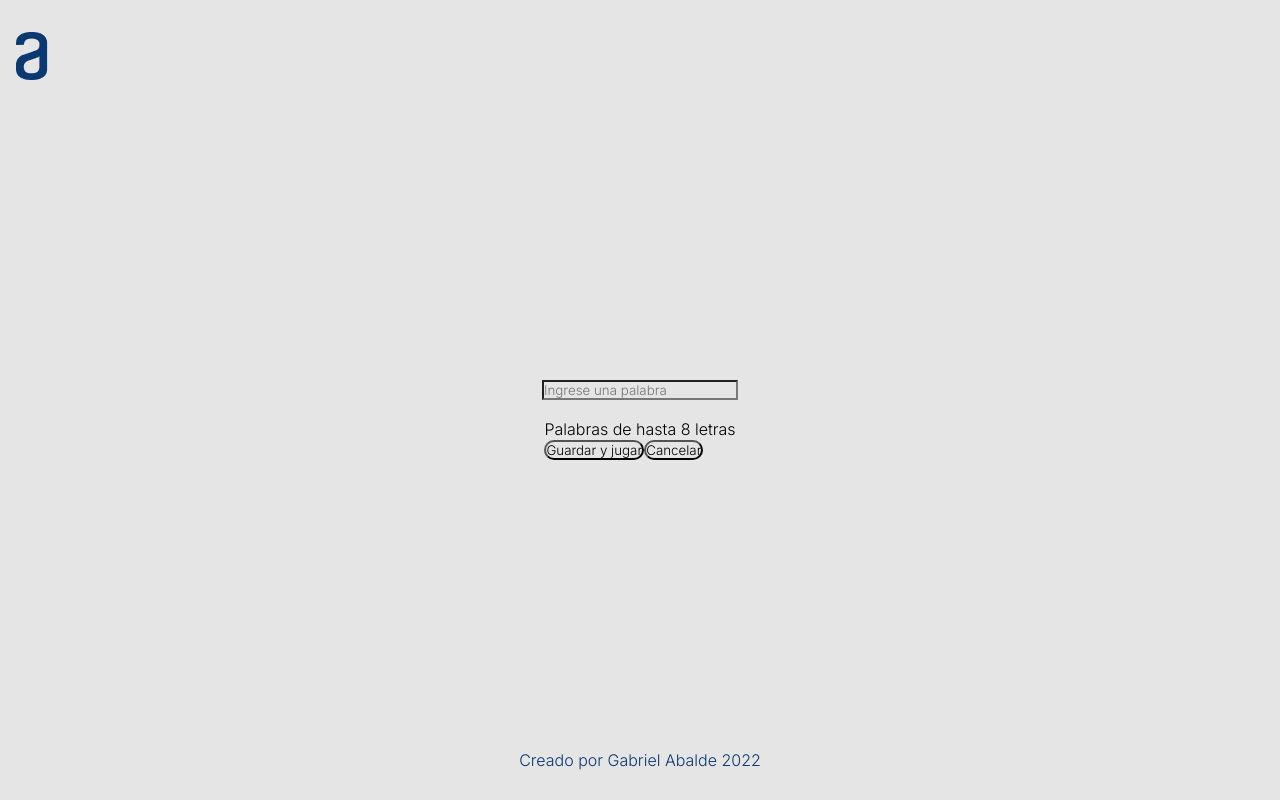
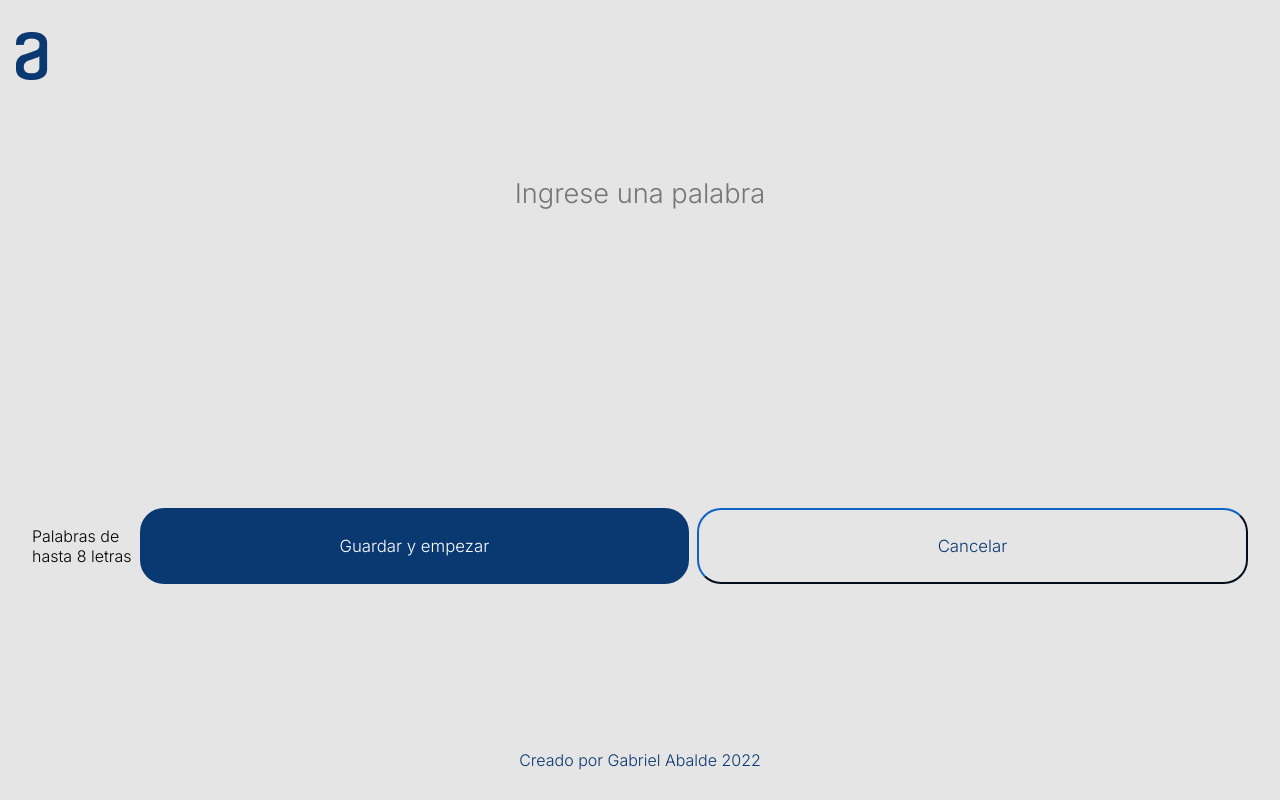
Before and after one commit to GabiTheCoco/juegoDeAhorcado, a plain HTML site: page index.html in a window 1280 px wide. Both pictures are taken after a click on the button "Agregar nueva palabra". Drawn offline with Linux system fonts and the light colour scheme.

Commit message:
v1.1.8 (opcion agregar palabra flex completo)

```diff
--- a/css/agregarPalabra.css
+++ b/css/agregarPalabra.css
@@ -0,0 +1,59 @@
+.sectionAgregarPalabra{
+    height: 90%;
+}
+
+.opcionAgregarPalabra {
+    height: 100%;
+    width: 95vw;
+    display: flex;
+    flex-direction: column;
+    justify-content: space-between;
+    align-items: center;
+}
+
+.ingresoTexto{
+    height: 10%;
+    width: 80vw;
+    border: none;
+    text-align: center;
+    font-size: 1.7rem;
+    color:#0A3871;
+    outline: none;
+}
+
+.zonaBotones{
+    height: 50%;
+    width: 95vw;
+    display: flex;
+    flex-direction: column;
+    align-items: center;
+    justify-content: center;
+    gap: .5rem;
+}
+
+
+.seguirJuego, .cancelarJuego{
+    width: 80vw;
+    height: 30%;
+    font-size: 1.05rem;
+    padding: 1rem;
+}
+
+.seguirJuego{
+    background-color: #0A3871;
+    color: white;
+    border: none;
+}
+
+.cancelarJuego {
+    border-color:#0A3871;
+    color:#0A3871;
+
+}
+
+
+@media screen and (min-width: 768px){
+    .zonaBotones{
+        flex-direction: row;
+    }
+}
--- a/css/reglas.css
+++ b/css/reglas.css
@@ -28,5 +28,6 @@
     .listaReglas .item{
         height: auto;
         padding: .8rem;
+        font-size: 1.1rem;
     }
 }
--- a/css/style.css
+++ b/css/style.css
@@ -43,4 +43,5 @@
 
 .invisible{
     display: none;
+    height: 0%;
 }
--- a/index.html
+++ b/index.html
@@ -12,9 +12,10 @@
         <link href="https://fonts.googleapis.com/css2?family=Inter:wght@300&display=swap" rel="stylesheet">
 
         <link rel="stylesheet" href="css/style.css">
+        <link rel="stylesheet" href="css/base.css">
         <link rel="stylesheet" href="css/flexbox.css">
         <link rel="stylesheet" href="css/reglas.css">
-        <link rel="stylesheet" href="css/base.css">
+        <link rel="stylesheet" href="css/agregarPalabra.css">
         <!-- <link rel="stylesheet" href="css/responsive.css"> -->
 
     </head>
--- a/js/agregarPalabra.js
+++ b/js/agregarPalabra.js
@@ -1,9 +1,10 @@
 let ingresarNuevaPalabra = document.querySelector(".ingresarPalabra");
 let cuandoHayPalabrasNuevas = [], cuandoNoHayPalabrasNuevas = [];
 
-let ingresoTexto = document.createElement("input"), zonaBotones = document.createElement("div"), descripcionPalabra = document.createElement("p") , seguirJuego = document.createElement("button"), cancelarJuego = document.createElement("button");
+let sectionAgregarPalabra = document.createElement("section"), opcionAgregarPalabra = document.createElement("opcionAgregarPalabra"), ingresoTexto = document.createElement("input"), zonaBotones = document.createElement("div"), descripcionPalabra = document.createElement("p") , seguirJuego = document.createElement("button"), cancelarJuego = document.createElement("button");
 
 ingresoTexto.setAttribute("placeholder", "Ingrese una palabra");
+ingresoTexto.setAttribute("maxlength", "8");
 
 ingresoTexto = agregarClase(ingresoTexto, "ingresoTexto");
 
@@ -14,27 +15,24 @@ descripcionPalabra.textContent = "Palabras de hasta 8 letras"
 
 seguirJuego = agregarClase(seguirJuego, "seguirJuego");
 seguirJuego = agregarClase(seguirJuego, "boton");
-seguirJuego.textContent = "Guardar y jugar";
+seguirJuego.textContent = "Guardar y empezar";
 
 cancelarJuego = agregarClase(cancelarJuego, "cancelarJuego");
 cancelarJuego = agregarClase(cancelarJuego, "boton");
 cancelarJuego.textContent = "Cancelar";
 
-cuandoHayPalabrasNuevas.push(ingresoTexto);
-cuandoHayPalabrasNuevas.push(descripcionPalabra);
-cuandoHayPalabrasNuevas.push(seguirJuego);
-cuandoHayPalabrasNuevas.push(cancelarJuego);
-
 zonaBotones.appendChild(descripcionPalabra);
 zonaBotones.appendChild(seguirJuego);
 zonaBotones.appendChild(cancelarJuego);
 
+opcionAgregarPalabra = agregarClase(opcionAgregarPalabra, "opcionAgregarPalabra");
+opcionAgregarPalabra.appendChild(ingresoTexto);
+opcionAgregarPalabra.appendChild(zonaBotones);
 
-invisible(cuandoHayPalabrasNuevas);
+sectionAgregarPalabra = agregarClase(sectionAgregarPalabra, "sectionAgregarPalabra");
+sectionAgregarPalabra.appendChild(opcionAgregarPalabra);
 
-function agregarAcontenidoPrincipal(){
-
-}
+cuandoHayPalabrasNuevas.push(sectionAgregarPalabra);
 
 function agregarClase(elemento, clase){
     elemento.classList.add(clase);
@@ -52,8 +50,7 @@ ingresarNuevaPalabra.addEventListener("click", function(){
     obtenerElementos(cuandoNoHayPalabrasNuevas);
     invisible(cuandoNoHayPalabrasNuevas);
     visible(cuandoHayPalabrasNuevas);
-    contenidoPrincipal.appendChild(ingresoTexto);
-    contenidoPrincipal.appendChild(zonaBotones);
+    contenidoPrincipal.appendChild(sectionAgregarPalabra);
 });
 
 seguirJuego.addEventListener("click", function(){
```
